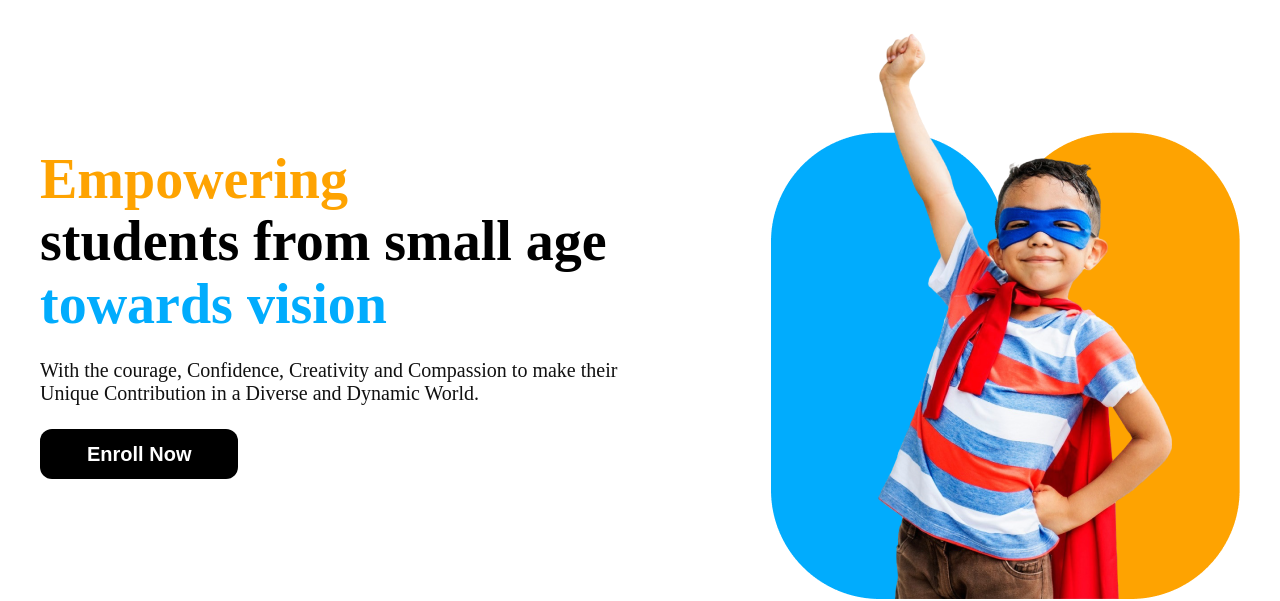
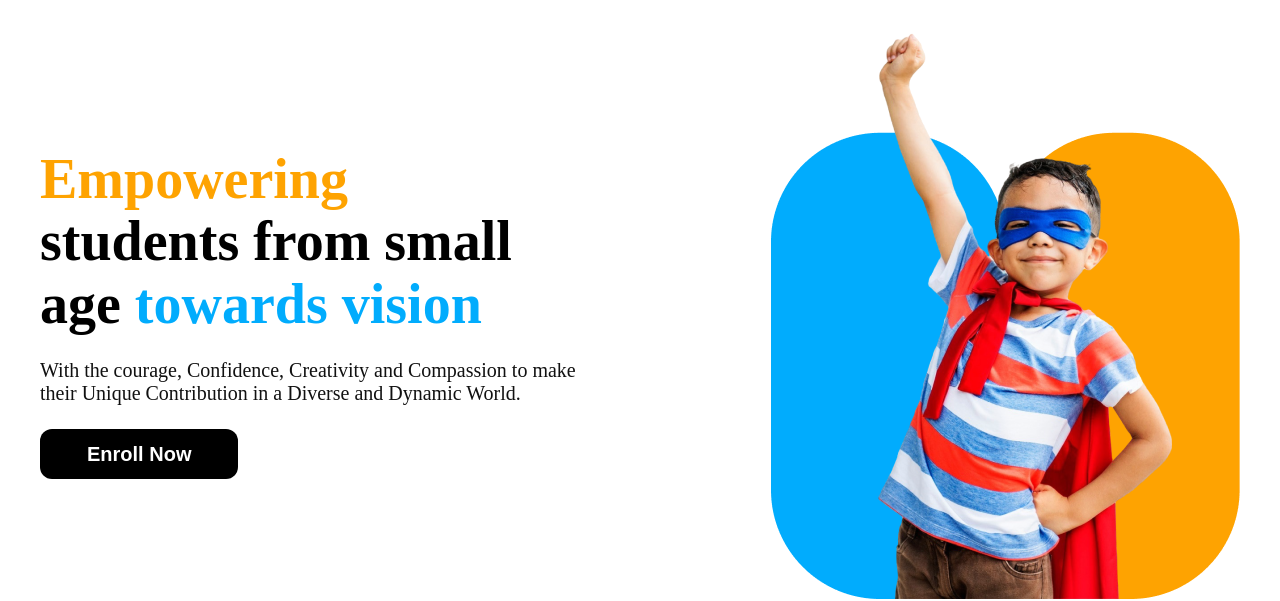
Before and after one commit to khalidhossain5000/Assignment-2, a plain HTML site: page index.html in a window 1280 px wide. Shown: the part 219-820 px from the top of the page. Drawn offline with Linux system fonts and the light colour scheme.

Commit message:
banner title and description updated

```diff
--- a/styles/style.css
+++ b/styles/style.css
@@ -126,11 +126,11 @@ nav ul li a{
 /* .banner-content{
     max-width: 640px;
 } */
-.banner-title{
+.banner-title {
     font-size: 3.5rem;
     font-weight: bold;
     line-height: 3.9rem;
-    max-width: 640px;
+    max-width: 560px;
 }
 #custom-color-1{
     color: var(--btn-bg-color);
@@ -138,12 +138,11 @@ nav ul li a{
 #custom-color-2{
     color: #01ACFD;
 }
-.banner-description{
+.banner-description {
     color: #111111;
     font-size: 1.25rem;
-    max-width: 640px;
+    max-width: 560px;
     margin: 24px 0;
-
 }
 .banner-button{
     padding: 10px 47px;
```
